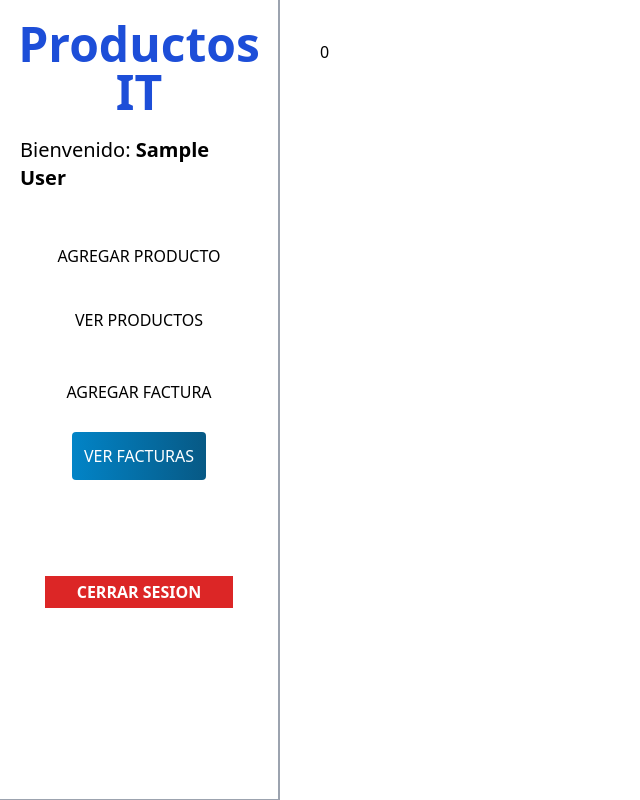
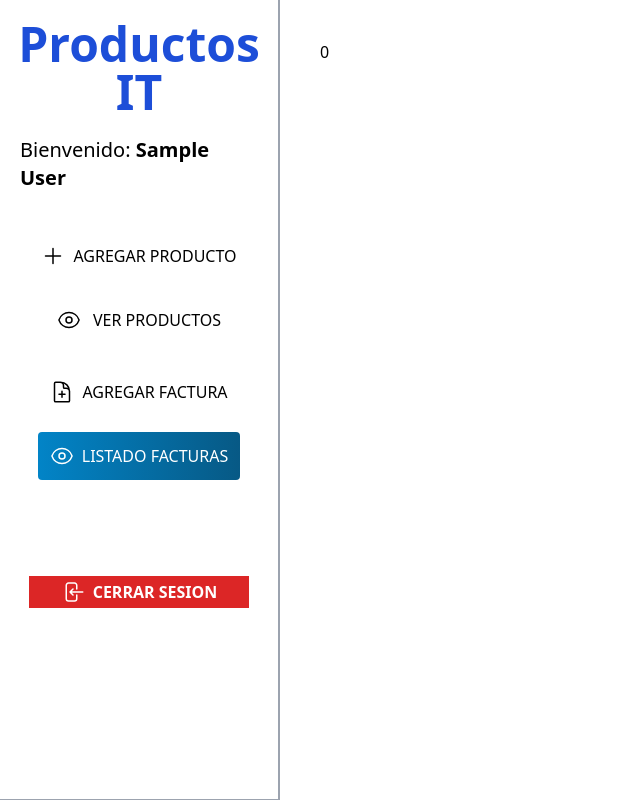
Before and after one commit to vspeed21/productosit, a React (Vite) app: page /admin/ver-facturas in a window 1280 px wide. Shown: the whole page, without its empty margins (0-640 px from the left). Built offline with nearby package versions, Linux system fonts and the light colour scheme; sample sign-in values are in the browser's storage.

Commit message:
add: icons to buttons

```diff
--- a/src/components/admin/Aside.tsx
+++ b/src/components/admin/Aside.tsx
@@ -24,15 +24,24 @@ function Aside() {
           <div className='flex flex-col sm:flex-row md:flex-col gap-3 justify-center items-center'>
             <Link
               to='/'
-              className={`uppercase p-3 rounded text-center w-max hover:bg-gradient-to-r from-sky-600 to-sky-800 hover:text-white transition-all duration-300 ${location.pathname === '/' ? 'bg-gradient-to-r from-sky-600 to-sky-800 text-white' : 'text-black'}`}
+              className={`uppercase p-3 rounded text-center w-max hover:bg-gradient-to-r from-sky-600 to-sky-800 hover:text-white transition-all duration-300 flex justify-center items-center gap-2 ${location.pathname === '/' ? 'bg-gradient-to-r from-sky-600 to-sky-800 text-white' : 'text-black'}`}
             >
+              <svg xmlns="http://www.w3.org/2000/svg" fill="none" viewBox="0 0 24 24" strokeWidth={1.5} stroke="currentColor" className="w-6 h-6">
+                <path strokeLinecap="round" strokeLinejoin="round" d="M12 4.5v15m7.5-7.5h-15" />
+              </svg>
+
               Agregar producto
             </Link>
 
             <Link
               to='/admin/ver-productos'
-              className={`uppercase p-4 rounded text-center w-max hover:bg-gradient-to-r from-sky-600 to-sky-800 hover:text-white transition-colors duration-300 ${location.pathname === '/admin/ver-productos' ? 'bg-gradient-to-r from-sky-600 to-sky-800 text-white' : ''}`}
+              className={`uppercase p-4 rounded text-center w-max hover:bg-gradient-to-r from-sky-600 to-sky-800 hover:text-white transition-colors duration-300 flex justify-center items-center gap-3 ${location.pathname === '/admin/ver-productos' ? 'bg-gradient-to-r from-sky-600 to-sky-800 text-white' : ''}`}
             >
+              <svg xmlns="http://www.w3.org/2000/svg" fill="none" viewBox="0 0 24 24" strokeWidth={1.5} stroke="currentColor" className="w-6 h-6">
+                <path strokeLinecap="round" strokeLinejoin="round" d="M2.036 12.322a1.012 1.012 0 010-.639C3.423 7.51 7.36 4.5 12 4.5c4.638 0 8.573 3.007 9.963 7.178.07.207.07.431 0 .639C20.577 16.49 16.64 19.5 12 19.5c-4.638 0-8.573-3.007-9.963-7.178z" />
+                <path strokeLinecap="round" strokeLinejoin="round" d="M15 12a3 3 0 11-6 0 3 3 0 016 0z" />
+              </svg>
+
               Ver productos
             </Link>
           </div>
@@ -40,24 +49,36 @@ function Aside() {
           <div className='flex flex-col sm:flex-row md:flex-col gap-3 justify-center items-center'>
             <Link
             to='/admin/crear-factura'
-            className={`uppercase p-4 rounded text-center w-max hover:bg-gradient-to-r from-sky-600 to-sky-800 hover:text-white transition-colors duration-300 ${location.pathname === '/admin/crear-factura' ? 'bg-gradient-to-r from-sky-600 to-sky-800 text-white' : ''}`}
+            className={`uppercase p-4 rounded text-center w-max hover:bg-gradient-to-r from-sky-600 to-sky-800 hover:text-white transition-colors duration-300 flex justify-center items-center gap-2 ${location.pathname === '/admin/crear-factura' ? 'bg-gradient-to-r from-sky-600 to-sky-800 text-white' : ''}`}
           >
+            <svg xmlns="http://www.w3.org/2000/svg" fill="none" viewBox="0 0 24 24" strokeWidth={1.5} stroke="currentColor" className="w-6 h-6">
+              <path strokeLinecap="round" strokeLinejoin="round" d="M19.5 14.25v-2.625a3.375 3.375 0 00-3.375-3.375h-1.5A1.125 1.125 0 0113.5 7.125v-1.5a3.375 3.375 0 00-3.375-3.375H8.25m3.75 9v6m3-3H9m1.5-12H5.625c-.621 0-1.125.504-1.125 1.125v17.25c0 .621.504 1.125 1.125 1.125h12.75c.621 0 1.125-.504 1.125-1.125V11.25a9 9 0 00-9-9z" />
+            </svg>
+
             Agregar factura
           </Link>
 
           <Link
             to='/admin/ver-facturas'
-            className={`uppercase p-3 rounded text-center w-max hover:bg-gradient-to-r from-sky-600 to-sky-800 hover:text-white transition-all duration-300 ${location.pathname === '/admin/ver-facturas' ? 'bg-gradient-to-r from-sky-600 to-sky-800 text-white' : 'text-black'}`}
+            className={`uppercase p-3 rounded text-center w-max hover:bg-gradient-to-r from-sky-600 to-sky-800 hover:text-white transition-all duration-300 flex justify-center items-center gap-2 ${location.pathname === '/admin/ver-facturas' ? 'bg-gradient-to-r from-sky-600 to-sky-800 text-white' : 'text-black'}`}
           >
-            Ver facturas
+              <svg xmlns="http://www.w3.org/2000/svg" fill="none" viewBox="0 0 24 24" strokeWidth={1.5} stroke="currentColor" className="w-6 h-6">
+                <path strokeLinecap="round" strokeLinejoin="round" d="M2.036 12.322a1.012 1.012 0 010-.639C3.423 7.51 7.36 4.5 12 4.5c4.638 0 8.573 3.007 9.963 7.178.07.207.07.431 0 .639C20.577 16.49 16.64 19.5 12 19.5c-4.638 0-8.573-3.007-9.963-7.178z" />
+                <path strokeLinecap="round" strokeLinejoin="round" d="M15 12a3 3 0 11-6 0 3 3 0 016 0z" />
+              </svg>
+            listado facturas
           </Link>
           </div>
 
           <button
-            className='mt-10 bg-red-600 hover:bg-red-800 text-white px-2 py-1 uppercase font-bold md:mt-20'
+            className='mt-10 bg-red-600 hover:bg-red-800 text-white px-2 py-1 uppercase font-bold md:mt-20 flex justify-center items-center gap-2'
             type='button'
             onClick={logOut}
           >
+            <svg xmlns="http://www.w3.org/2000/svg" fill="none" viewBox="0 0 24 24" strokeWidth={1.5} stroke="currentColor" className="w-6 h-6">
+              <path strokeLinecap="round" strokeLinejoin="round" d="M15.75 9V5.25A2.25 2.25 0 0013.5 3h-6a2.25 2.25 0 00-2.25 2.25v13.5A2.25 2.25 0 007.5 21h6a2.25 2.25 0 002.25-2.25V15M12 9l-3 3m0 0l3 3m-3-3h12.75" />
+            </svg>
+
             cerrar sesion
           </button>
         </div>
--- a/src/components/admin/Factura.tsx
+++ b/src/components/admin/Factura.tsx
@@ -56,9 +56,13 @@ function FacturaC({ factura }: Props) {
 
         <button
           type='button'
-          className='my-3 underline hover:no-underline'
+          className='my-3 underline hover:no-underline flex justify-center items-center gap-3'
           onClick={() => setShowProducts(!showProducts)}
         >
+          <svg xmlns="http://www.w3.org/2000/svg" fill="none" viewBox="0 0 24 24" strokeWidth={1.5} stroke="currentColor" className="w-6 h-6">
+              <path strokeLinecap="round" strokeLinejoin="round" d="M2.036 12.322a1.012 1.012 0 010-.639C3.423 7.51 7.36 4.5 12 4.5c4.638 0 8.573 3.007 9.963 7.178.07.207.07.431 0 .639C20.577 16.49 16.64 19.5 12 19.5c-4.638 0-8.573-3.007-9.963-7.178z" />
+              <path strokeLinecap="round" strokeLinejoin="round" d="M15 12a3 3 0 11-6 0 3 3 0 016 0z" />
+            </svg>
           {showProducts ? 'Ocultar detalle': 'Mostrar Detalle'}
         </button>
 
--- a/src/components/admin/FacturaList.tsx
+++ b/src/components/admin/FacturaList.tsx
@@ -16,12 +16,17 @@ function FacturaList() {
 
       <div className="mt-5">
         {filtroName ? (
-          facturasFiltradas.map((fact, i) => (
-            <Factura
-              key={i}
-              factura={fact}
-            />
-          ))
+          <>
+            <h2>fac</h2>
+            <p>lis</p>
+
+            {facturasFiltradas.map((fact, i) => (
+              <Factura
+                key={i}
+                factura={fact}
+              />
+            ))}
+          </>
         ) : (
           facturas.length && facturas.map((factura, i) => (
             <Factura
--- a/src/components/admin/NewFactura.tsx
+++ b/src/components/admin/NewFactura.tsx
@@ -274,10 +274,13 @@ function NewFactura() {
             {buscadorPro && productoEncontrado[0]?.name && (
               <button
                 type='button'
-                className='capitalize py-1 px-2 border-2 border-blue-500 rounded hover:bg-blue-600 hover:text-white transition-colors -mt-3'
+                className='capitalize py-1 px-2 rounded bg-blue-600 hover:bg-blue-800 text-white transition-colors -mt-3 flex justify-center items-center gap-1'
                 onClick={addProductF}
               >
                 agregar producto
+                <svg xmlns="http://www.w3.org/2000/svg" fill="none" viewBox="0 0 24 24" strokeWidth={1.5} stroke="currentColor" className="w-6 h-6">
+                  <path strokeLinecap="round" strokeLinejoin="round" d="M12 4.5v15m7.5-7.5h-15" />
+                </svg>
               </button>
             )}
           </div>
--- a/src/components/admin/Product.tsx
+++ b/src/components/admin/Product.tsx
@@ -22,17 +22,29 @@ function ProductC({ product }: Props) {
         <div className='flex flex-col items-center gap-1'>
           <button
             type='button'
-            className='bg-blue-600 hover:bg-blue-700 text-white w-full p-2 uppercase font-bold text-xs'
+            className='bg-blue-600 hover:bg-blue-700 text-white w-full p-2 uppercase font-bold text-xs flex justify-center items-center gap-3'
             onClick={() => {
               setProductObj(product);
               navigate('/');
             }}
-          >Editar</button>
+          >
+            <svg xmlns="http://www.w3.org/2000/svg" fill="none" viewBox="0 0 24 24" strokeWidth={1.5} stroke="currentColor" className="w-6 h-6">
+              <path strokeLinecap="round" strokeLinejoin="round" d="M16.862 4.487l1.687-1.688a1.875 1.875 0 112.652 2.652L6.832 19.82a4.5 4.5 0 01-1.897 1.13l-2.685.8.8-2.685a4.5 4.5 0 011.13-1.897L16.863 4.487zm0 0L19.5 7.125" />
+            </svg>
+
+
+            Editar
+          </button>
           <button
             type='button'
-            className='bg-red-600 hover:bg-red-700 text-white w-full p-2 uppercase font-bold text-xs'
+            className='bg-red-600 hover:bg-red-700 text-white w-full py-1 uppercase font-bold text-xs flex justify-center items-center gap-3'
             onClick={() => handleDelete(id!)}
-          >Eliminar</button>
+          >
+            <svg xmlns="http://www.w3.org/2000/svg" fill="none" viewBox="0 0 24 24" strokeWidth="1.5" stroke="currentColor" className="w-6 h-6">
+              <path strokeLinecap="round" strokeLinejoin="round" d="M14.74 9l-.346 9m-4.788 0L9.26 9m9.968-3.21c.342.052.682.107 1.022.166m-1.022-.165L18.16 19.673a2.25 2.25 0 01-2.244 2.077H8.084a2.25 2.25 0 01-2.244-2.077L4.772 5.79m14.456 0a48.108 48.108 0 00-3.478-.397m-12 .562c.34-.059.68-.114 1.022-.165m0 0a48.11 48.11 0 013.478-.397m7.5 0v-.916c0-1.18-.91-2.164-2.09-2.201a51.964 51.964 0 00-3.32 0c-1.18.037-2.09 1.022-2.09 2.201v.916m7.5 0a48.667 48.667 0 00-7.5 0" />
+            </svg>
+            Eliminar
+          </button>
         </div>
 
       </td>
```
